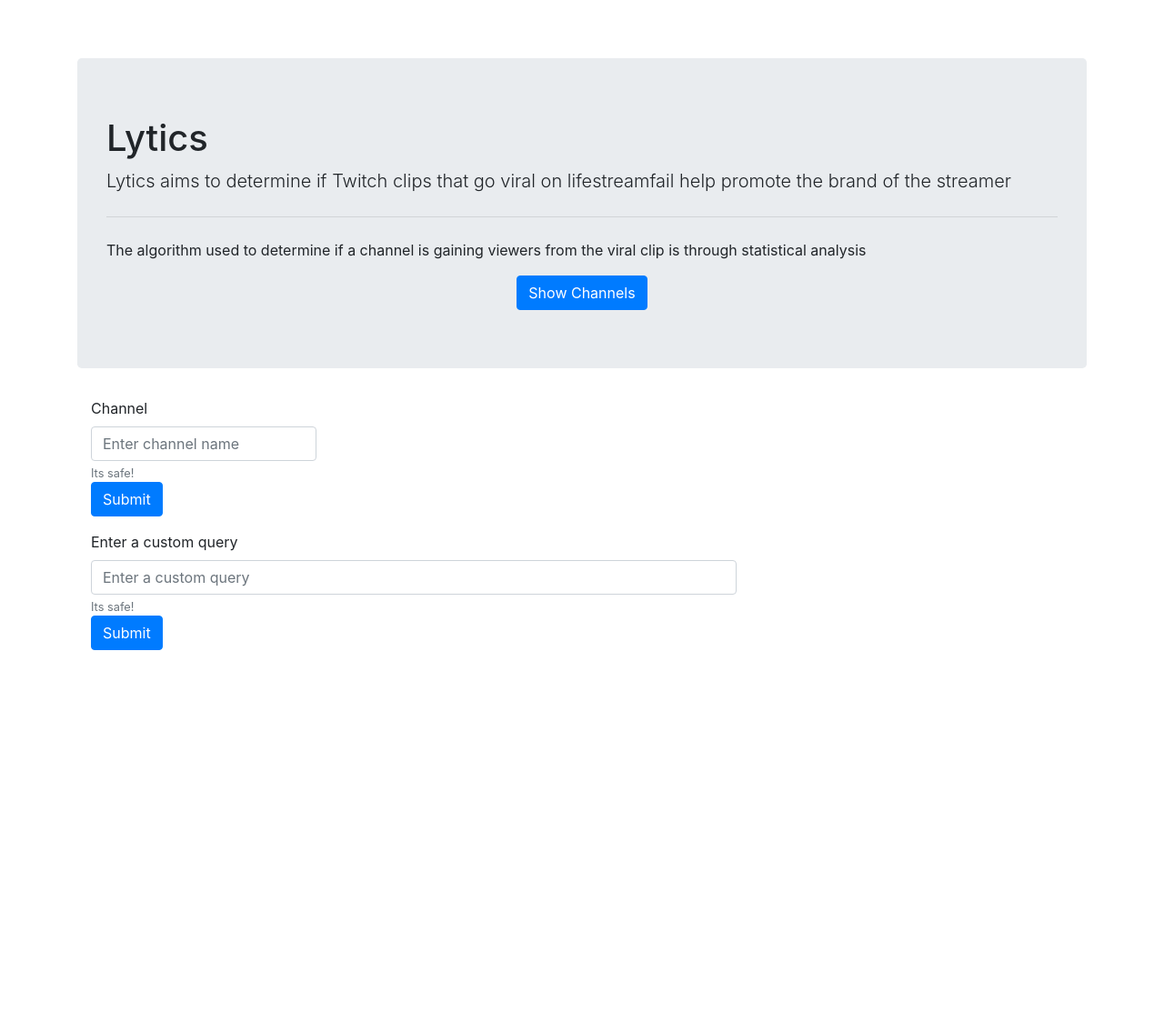
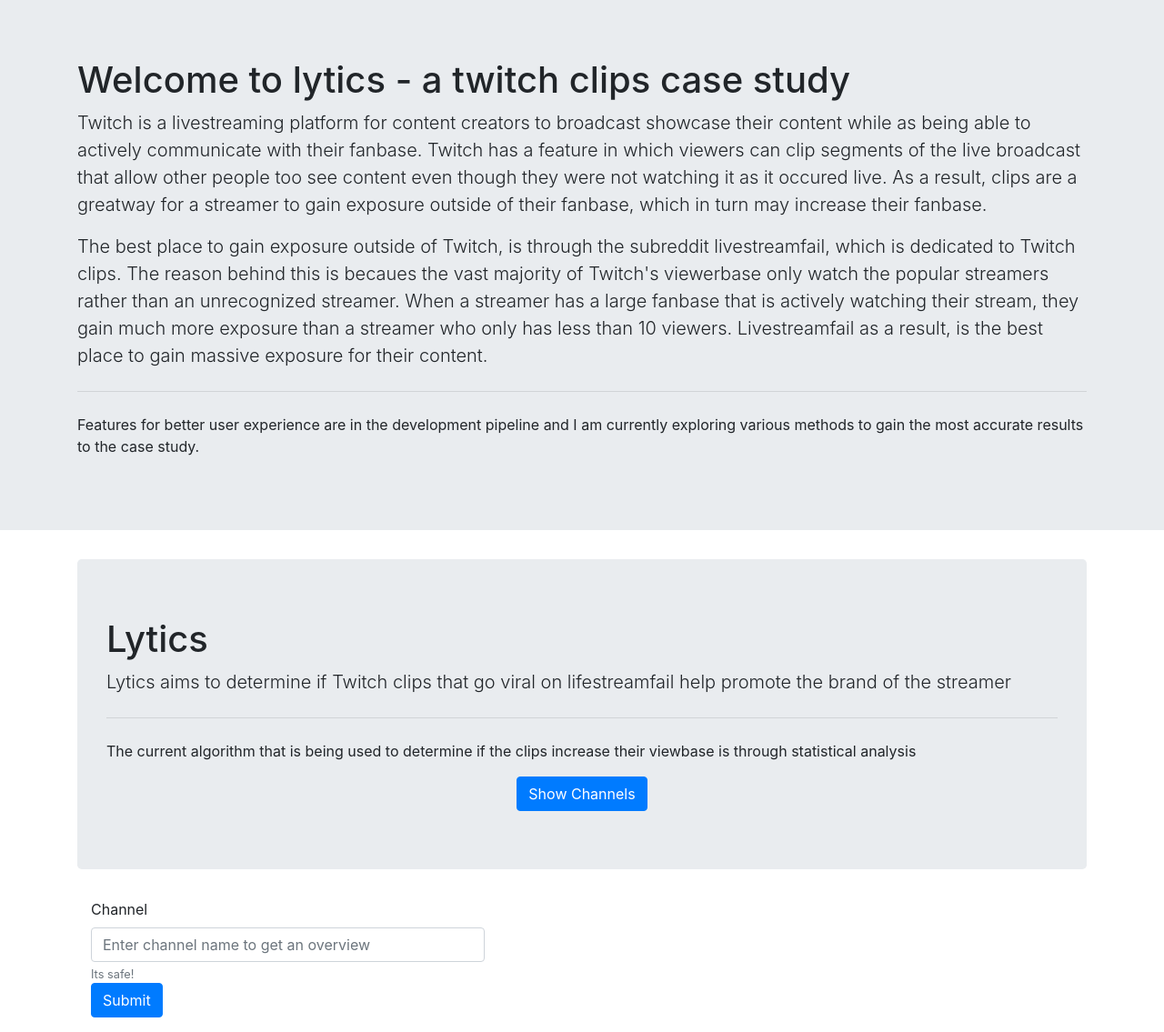
Before and after one commit to jherr029/my-django-website, a Django app: page /lytics/ in a window 1280 px wide. Shown: the part 56-1191 px from the top of the page at 91% size. Before the commit the page ends 771 px from the top, so only its background shows below. Run offline with Django 3.2, Linux system fonts and the light colour scheme; tables that the repository leaves empty hold one stand-in row (values such as "Sample post"); some libraries are stand-ins or nearby versions.

Commit message:
removed custom queries to avoid sql injections and added more info about lytics

```diff
--- a/lytics_site/lytics_site/urls.py
+++ b/lytics_site/lytics_site/urls.py
@@ -15,13 +15,17 @@ Including another URLconf
 """
 from django.contrib import admin
 from django.urls import path, include
-import debug_toolbar
-
-
-
+from django.conf import settings
 
 urlpatterns = [
     path('admin/', admin.site.urls),
     path('', include('lytics_tables.urls')),
-    path('__debug__/', include(debug_toolbar.urls)),
+    # path('__debug__/', include(debug_toolbar.urls)),
 ]
+
+if settings.DEBUG:
+    import debug_toolbar
+
+    urlpatterns += [
+        path('__debug__/', include(debug_toolbar.urls)),
+    ]
--- a/lytics_site/lytics_tables/static/lytics_tables/lytics.css
+++ b/lytics_site/lytics_tables/static/lytics_tables/lytics.css
@@ -22,7 +22,7 @@ body {
 }
 
 .navbar {
-    margin-bottom: 5%;
+    /* margin-bottom: 5%; */
 }
 
 .classFooter {
--- a/lytics_site/lytics_tables/templates/lytics_tables/base.html
+++ b/lytics_site/lytics_tables/templates/lytics_tables/base.html
@@ -14,7 +14,6 @@
 </head>
 
 <body>
-
     {% block navbar %}
     <nav class="navbar navbar-expand-lg navbar-dark bg-dark">
         <a class="navbar-brand" href="{% url 'lytics:index' %}">Home</a>
@@ -37,7 +36,6 @@
         </div>
     </nav>
     {% endblock %}
-
     {% block content %}
     {% endblock %}
 
@@ -46,12 +44,10 @@
             <h5>Developed by Jonathan using Django and Bootstrap</h5>
         </footer>
     </section> -->
-
 <script src="https://code.jquery.com/jquery-3.3.1.slim.min.js" integrity="sha384-q8i/X+965DzO0rT7abK41JStQIAqVgRVzpbzo5smXKp4YfRvH+8abtTE1Pi6jizo" crossorigin="anonymous"></script>
 <script src="https://cdnjs.cloudflare.com/ajax/libs/popper.js/1.14.3/umd/popper.min.js" integrity="sha384-ZMP7rVo3mIykV+2+9J3UJ46jBk0WLaUAdn689aCwoqbBJiSnjAK/l8WvCWPIPm49" crossorigin="anonymous"></script>
 <script src="https://stackpath.bootstrapcdn.com/bootstrap/4.1.3/js/bootstrap.min.js" integrity="sha384-ChfqqxuZUCnJSK3+MXmPNIyE6ZbWh2IMqE241rYiqJxyMiZ6OW/JmZQ5stwEULTy" crossorigin="anonymous"></script>
 <script type="text/javascript" src="{% static 'lytics_tables/js/footer-reveal.min.js' %}"></script>
 <script type="text/javascript" src="{% static 'lytics_tables/js/lytics.js' %}"></script>
 </body>
-
 </html>
--- a/lytics_site/lytics_tables/templates/lytics_tables/data.html
+++ b/lytics_site/lytics_tables/templates/lytics_tables/data.html
@@ -5,9 +5,8 @@
 
 {% block content %}
 
-<div class="container">
+<!-- <div class="container">
     <form method="GET">
-        <!-- {% csrf_token %} -->
         <div class="form-group col-8">
             <label for="custom_query">Enter a custom query</label>
             <input type="text" class="form-control" name ="custom_query" id="custom_query" aria-describedby="queryHelp" placeholder="Enter a custom query">
@@ -15,7 +14,7 @@
             <button type="submit" class="btn btn-primary">Submit</button>
         </div>
     </form>
-</div>
+</div> -->
 
 {% if channel %}
 <section id="table">
--- a/lytics_site/lytics_tables/templates/lytics_tables/index.html
+++ b/lytics_site/lytics_tables/templates/lytics_tables/index.html
@@ -176,6 +176,9 @@
                     </li>
                 </ul>
             </div>
+            <h1>
+                Feel free to check out more information on my projects by clicking on the projects overview bar
+            </h1>
         </div>
     </section>
 
--- a/lytics_site/lytics_tables/templates/lytics_tables/lytics.html
+++ b/lytics_site/lytics_tables/templates/lytics_tables/lytics.html
@@ -4,14 +4,36 @@
 {% block title %}Lytics-Alpha{% endblock %}
 
 {% block content %}
+<section id="introduction">
+       <div class="jumbotron jumbotron-fluid">
+            <div class="container">
+                <h1>Welcome to lytics - a twitch clips case study</h1>
+                <p class="lead">
+                    Twitch is a livestreaming platform for content creators to broadcast showcase their content while as being able to actively communicate with their fanbase.
+                    Twitch has a feature in which viewers can clip segments of the live broadcast that allow other people too see content even though they were not watching it as it occured live.
+                    As a result, clips are a greatway for a streamer to gain exposure outside of their fanbase, which in turn may increase their fanbase.
+                </p>
+                <p class="lead">
+                    The best place to gain exposure outside of Twitch, is through the subreddit livestreamfail, which is dedicated to Twitch clips.
+                    The reason behind this is becaues the vast majority of Twitch's viewerbase only watch the popular streamers rather than an unrecognized streamer.
+                    When a streamer has a large fanbase that is actively watching their stream, they gain much more exposure than a streamer who only has less than 10 viewers.
+                    Livestreamfail as a result, is the best place to gain massive exposure for their content.
+                </p>
+                <hr class="my-4">
+                <p>Features for better user experience are in the development pipeline and I am currently exploring various methods to gain the most accurate results to the case study.</p>
+            </div>
+       </div>
+</section>
+
+
 {% if table %}
-<section id="introduction">
+<section id="jumboInfo">
     <div class="container">
         <div class="jumbotron">
             <h1>Lytics</h1>
             <p class="lead">Lytics aims to determine if Twitch clips that go viral on lifestreamfail help promote the brand of the streamer</p>
             <hr class="my-4">
-            <p>The algorithm used to determine if a channel is gaining viewers from the viral clip is through statistical analysis</p>
+            <p>The current algorithm that is being used to determine if the clips increase their viewbase is through statistical analysis </p>
             <div class="text-center">
                 <button class="btn btn-primary" type="button" data-toggle="collapse" data-target="#table" aria-expanded="false" aria-controls="table">
                     Show Channels
@@ -33,7 +55,7 @@
             </thead>
             <tbody>
             {% for channel in table %}
-                <tr class="clickable-row" data-href="{% url 'lytics:channel' channel.name %}">
+                <tr class="clickable-row" data-href="{% url 'lytics:overview' channel.name %}">
                     <td>{{ channel.name }}</td>
                     <td>{{ channel.sid }}</td>
                     <td>{{ channel.bType }}</td>
@@ -47,26 +69,25 @@
 <div class="container">
     <form method="GET">
         <!-- {% csrf_token %} -->
-        <div class="form-group col-3">
+        <div class="form-group col-5">
             <label for="the_channel">Channel</label>
-            <input type="text" class="form-control" name ="the_channel" id="the_channel" aria-describedby="channelHelp" placeholder="Enter channel name">
+            <input type="text" class="form-control" name ="the_channel" id="the_channel" aria-describedby="channelHelp" placeholder="Enter channel name to get an overview">
             <small id="channelHelp" class="form-text text-muted">Its safe!</small>
             <button type="submit" class="btn btn-primary">Submit</button>
         </div>
     </form>
 </div>
 
-<div class="container">
-    <form method="GET">
-        <!-- {% csrf_token %} -->
+<!-- <div class="container">
+    <form method="get">
         <div class="form-group col-8">
-            <label for="custom_query">Enter a custom query</label>
-            <input type="text" class="form-control" name ="custom_query" id="custom_query" aria-describedby="queryHelp" placeholder="Enter a custom query">
-            <small id="queryHelp" class="form-text text-muted">Its safe!</small>
-            <button type="submit" class="btn btn-primary">Submit</button>
+            <label for="custom_query">enter a custom query</label>
+            <input type="text" class="form-control" name ="custom_query" id="custom_query" aria-describedby="queryhelp" placeholder="enter a custom query">
+            <small id="queryhelp" class="form-text text-muted">its safe!</small>
+            <button type="submit" class="btn btn-primary">submit</button>
         </div>
     </form>
-</div>
+</div> -->
 
 <!-- Old form using django form template -->
 <!-- <div class="container">
--- a/lytics_site/lytics_tables/templates/lytics_tables/slugs.html
+++ b/lytics_site/lytics_tables/templates/lytics_tables/slugs.html
@@ -5,9 +5,8 @@
 
 {% block content %}
 
-<div class="container">
+<!-- <div class="container">
     <form method="GET">
-        <!-- {% csrf_token %} -->
         <div class="form-group col-8">
             <label for="custom_query">Enter a custom query</label>
             <input type="text" class="form-control" name ="custom_query" id="custom_query" aria-describedby="queryHelp" placeholder="Enter a custom query">
@@ -15,7 +14,7 @@
             <button type="submit" class="btn btn-primary">Submit</button>
         </div>
     </form>
-</div>
+</div> -->
 
 {% if channel %}
 <section id="table">
--- a/lytics_site/lytics_tables/views.py
+++ b/lytics_site/lytics_tables/views.py
@@ -29,27 +29,27 @@ def lytics(request):
 
                 return HttpResponseRedirect(reverse('lytics:overview', args=(chan,)))
 
-        elif 'custom_query' in request.GET:
-            print('custom_query')
-            queryForm = CustomQueryForm(request.GET)
+        # elif 'custom_query' in request.GET:
+        #     print('custom_query')
+        #     queryForm = CustomQueryForm(request.GET)
 
-            if queryForm.is_valid():
-                print('Form is valid')
-                query = queryForm.cleaned_data['custom_query']
+        #     if queryForm.is_valid():
+        #         print('Form is valid')
+        #         query = queryForm.cleaned_data['custom_query']
 
-                return HttpResponseRedirect(reverse('lytics:customQuery', args=('customQueryGeneral', query)))
+        #         return HttpResponseRedirect(reverse('lytics:customQuery', args=('customQueryGeneral', query)))
 
         else:
             print('Invalid form')
 
 
     channelForm = ChannelForm()
-    queryForm = CustomQueryForm()
+    # queryForm = CustomQueryForm()
 
     table = Channels.objects.all()
     context = {'table': table,
         'channelForm': channelForm,
-        'queryForm': queryForm,
+        # 'queryForm': queryForm,
     }
 
     return render(request, 'lytics_tables/lytics.html', context)
@@ -137,18 +137,18 @@ def customQuery(request, query, source):
 
 
 def channelData_overview(request):
-    if request.method == 'GET':
-        print('GET occured')
+    # if request.method == 'GET':
+    #     print('GET occured')
 
-        if 'custom_query' in request.GET:
-            print('custom_query')
-            queryForm = CustomQueryForm(request.GET)
+    #     if 'custom_query' in request.GET:
+    #         print('custom_query')
+    #         queryForm = CustomQueryForm(request.GET)
 
-            if queryForm.is_valid():
-                print('Form is valid')
-                query = queryForm.cleaned_data['custom_query']
+    #         if queryForm.is_valid():
+    #             print('Form is valid')
+    #             query = queryForm.cleaned_data['custom_query']
 
-                return HttpResponseRedirect(reverse('lytics:customQuery', args=('customQueryData', query)))
+    #             return HttpResponseRedirect(reverse('lytics:customQuery', args=('customQueryData', query)))
 
     data = ChannelData.objects.select_related('name')
     context = {'channel': data}
@@ -156,18 +156,18 @@ def channelData_overview(request):
     return render(request,'lytics_tables/data.html', context)
 
 def channelSlugs_overview(request):
-    if request.method == 'GET':
-        print('GET occured')
+    # if request.method == 'GET':
+    #     print('GET occured')
 
-        if 'custom_query' in request.GET:
-            print('custom_query')
-            queryForm = CustomQueryForm(request.GET)
+    #     if 'custom_query' in request.GET:
+    #         print('custom_query')
+    #         queryForm = CustomQueryForm(request.GET)
 
-            if queryForm.is_valid():
-                print('Form is valid')
-                query = queryForm.cleaned_data['custom_query']
+    #         if queryForm.is_valid():
+    #             print('Form is valid')
+    #             query = queryForm.cleaned_data['custom_query']
 
-                return HttpResponseRedirect(reverse('lytics:customQuery', args=('customQueryClips', query)))
+    #             return HttpResponseRedirect(reverse('lytics:customQuery', args=('customQueryClips', query)))
 
     data = SlugsData.objects.select_related('name')
     context = {'channel': data}
```
Also changed, not shown: lytics_site/lytics_site/settings.py (+11 -2 lines), lytics_site/lytics_tables/static/lytics_tables/style.css (+82 -2 lines).
